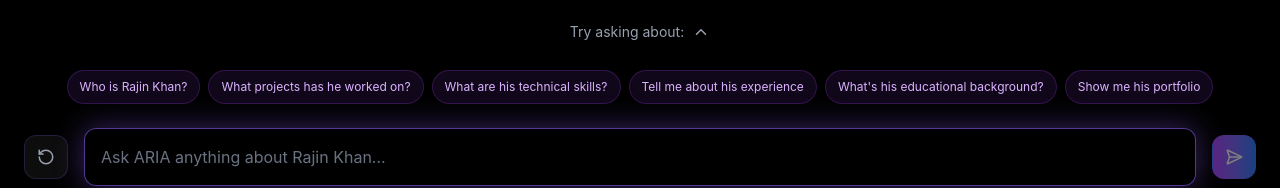
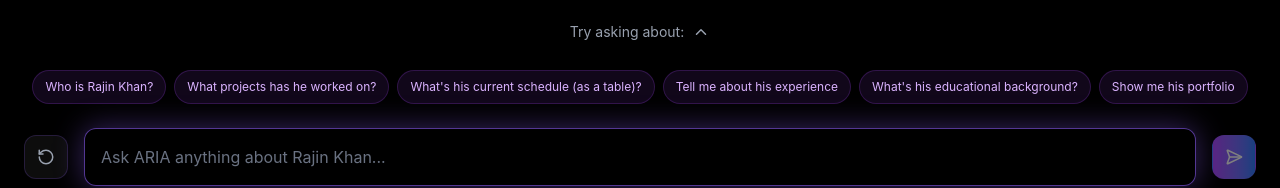
Before and after one commit to rajin-khan/ARIA-lite, a React (Vite) app: page / in a window 1280 px wide. Shown: the part 562-750 px from the top of the page. Built offline with nearby package versions, Linux system fonts and the light colour scheme; no server answers; what groq-sdk would draw is missing.

Commit message:
Change placeholder questions

```diff
--- a/src/components/ChatInterface.tsx
+++ b/src/components/ChatInterface.tsx
@@ -474,7 +474,7 @@ const ChatInterface: React.FC = () => {
               {[
                 "Who is Rajin Khan?",
                 "What projects has he worked on?",
-                "What are his technical skills?",
+                "What's his current schedule (as a table)?",
                 "Tell me about his experience",
                 "What's his educational background?",
                 "Show me his portfolio",
```
